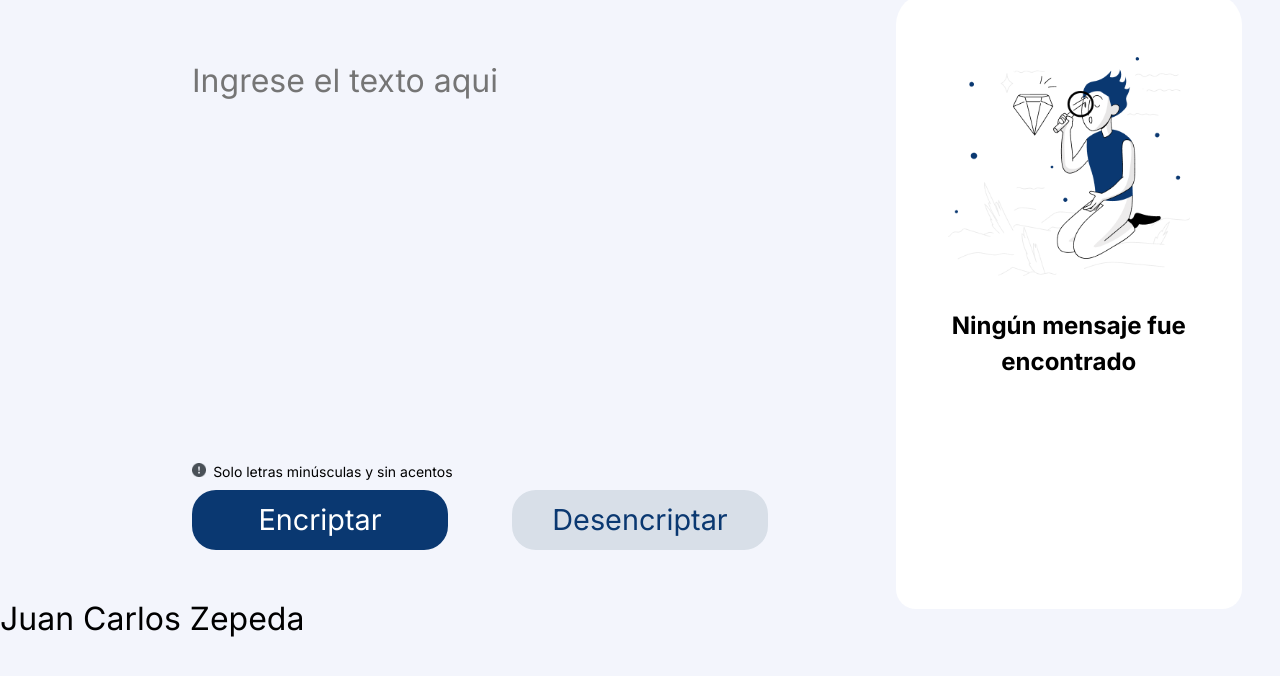
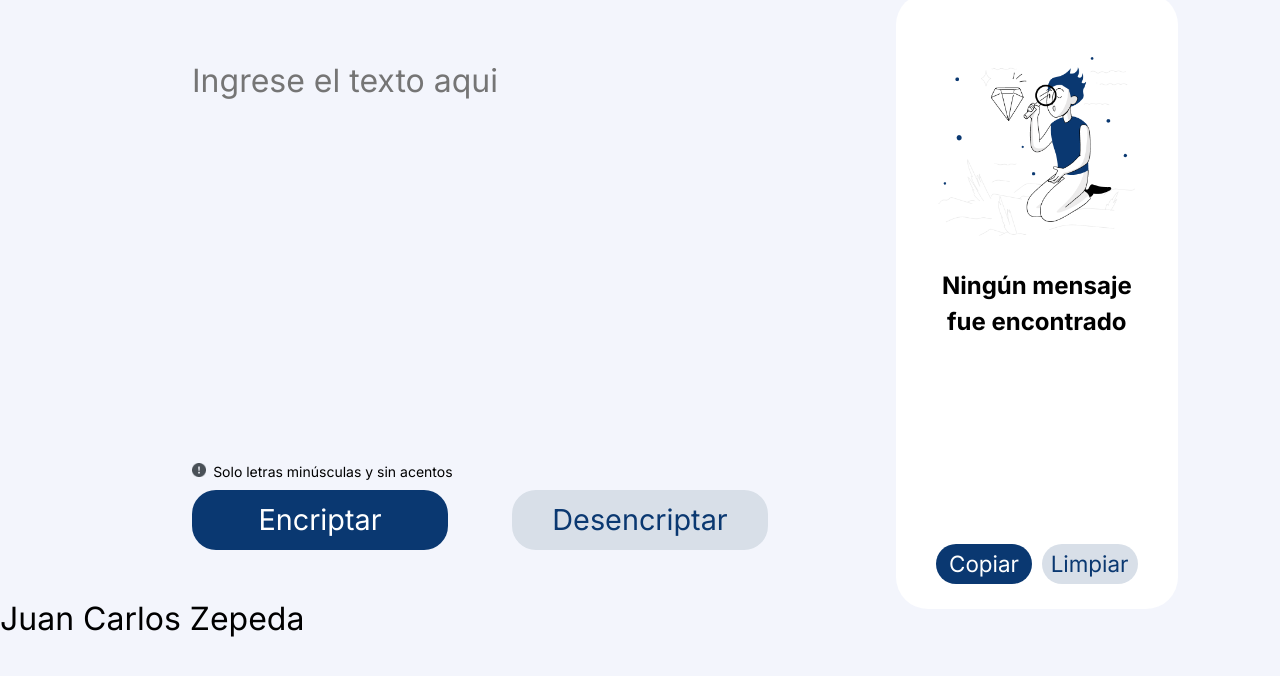
Before and after one commit to JJCarlos099/encriptador, a plain HTML site: page index.html in a window 1280 px wide. Shown: the part 92-768 px from the top of the page. Drawn offline with Linux system fonts and the light colour scheme.

Commit message:
Agregue los botones de copiar y limpiar

```diff
--- a/index.html
+++ b/index.html
@@ -26,6 +26,10 @@
             <img src="./images/Muneco.png" alt="" class="muneco">
             <p>Ningún mensaje fue encontrado</p>
             <textarea type="text" class="input-encriptado" ></textarea>
+            <div class="botones-s2">
+                <button type="button"  class="btn-encriptar-s2">Copiar</button>
+                <button type="button" class="btn-desencriptar-s2">Limpiar</button>
+            </div>
         </section>
     </main>
     <footer>
--- a/style.css
+++ b/style.css
@@ -106,7 +106,7 @@ h6{
     flex-direction: column;
     align-items: center;
     background-color: #FFF;
-    width: 27vw;
+    width: 22vw;
     height: 77vh;
     border-radius: 32px;
 }
@@ -135,6 +135,43 @@ h6{
     display: none;
 }
 
+.botones-s2{
+    gap: .3rem;
+    display: flex;
+    justify-content: center;
+    background-color: transparent;
+    padding-bottom: .8rem;
+}
+
+.btn-encriptar-s2{
+    display: flex;
+    align-items: center;
+    justify-content: center;
+    width: 3rem;
+    height: 1.2rem;
+    border-radius: 24px;
+    padding: 20px;
+    background-color: #0A3871;
+    text-align: center;
+    color: #FFF;
+    border-style: none;
+    font-size: 0.7rem;
+}
+
+.btn-desencriptar-s2{
+    display: flex;
+    align-items: center;
+    justify-content: center;
+    width: 3rem;
+    height: 1.2rem;
+    border-radius: 24px;
+    padding: 20px;
+    background-color: #D8DFE8;
+    text-align: center;
+    color: #0A3871;
+    border: #0A3871 ;
+    font-size: 0.7rem;
+}
 
 
 .input-encriptado{
```
